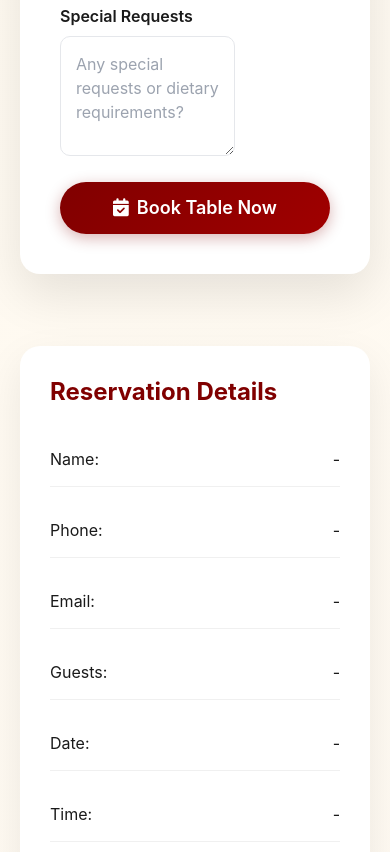
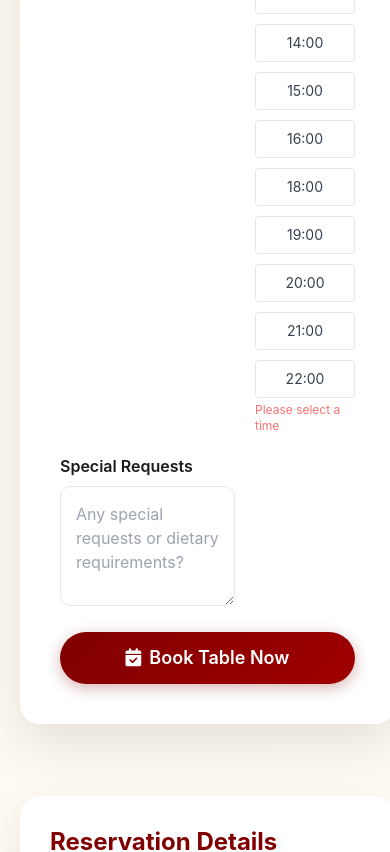
Before and after one commit to anass246/project.resto, a Next.js app in the folder myshop-frontend/: page / in a window 390 px wide. Shown: the part 4780-5632 px from the top of the page. Built offline with nearby package versions, Linux system fonts and the light colour scheme.

Commit message:
Fix console error

```diff
--- a/myshop-frontend/app/components/BookaTable.tsx
+++ b/myshop-frontend/app/components/BookaTable.tsx
@@ -1,4 +1,82 @@
+"use client";
+import { useState } from 'react';
+
 export default function BookATable() {
+  // 1. State for Form Data
+  const [formData, setFormData] = useState({
+    name: '',
+    phone: '',
+    email: '',
+    guests: '',
+    date: '',
+    time: '',
+    special_requests: ''
+  });
+
+  // 2. State for UI (Loading, Messages, Status)
+  const [loading, setLoading] = useState(false);
+  const [message, setMessage] = useState({ type: '', text: '' });
+  const [bookingStatus, setBookingStatus] = useState('Pending');
+
+  // 3. Time Slots Data (توليد الأوقات ديناميكيا)
+  const timeSlots = [
+    "12:00", "13:00", "14:00", "15:00", "16:00",
+    "18:00", "19:00", "20:00", "21:00", "22:00"
+  ];
+
+  // 4. Handle Input Change
+  const handleChange = (e: any) => {
+    const { id, value } = e.target;
+    // كانحيدو "booking-" من id باش نلقاو السمية ف state
+    const fieldName = id.replace('booking-', '').replace('requests', 'special_requests');
+
+    setFormData(prev => ({
+      ...prev,
+      [fieldName]: value
+    }));
+  };
+
+  // 5. Handle Time Selection
+  const handleTimeSelect = (time: string) => {
+    setFormData(prev => ({ ...prev, time: time }));
+  };
+
+  // 6. Handle Submit (Sending to Laravel)
+  const handleSubmit = async (e: any) => {
+    e.preventDefault();
+    setLoading(true);
+    setMessage({ type: '', text: '' });
+
+    try {
+      const response = await fetch('http://127.0.0.1:8000/api/reservations', {
+        method: 'POST',
+        headers: {
+          'Content-Type': 'application/json',
+          'Accept': 'application/json'
+        },
+        body: JSON.stringify(formData),
+      });
+
+      const data = await response.json();
+
+      if (response.ok) {
+        // ✅ Success
+        setMessage({ type: 'success', text: '🎉 Table reserved successfully!' });
+        setBookingStatus('Confirmed');
+        // Optional: Reset form
+        // setFormData({ name: '', phone: '', email: '', guests: '', date: '', time: '', special_requests: '' });
+      } else {
+        // ❌ Error
+        setMessage({ type: 'error', text: '❌ Failed to book. Please check fields.' });
+        console.log(data); // دير log عادية باش ماتحبسش ليك ليكران
+      }
+    } catch (error) {
+      setMessage({ type: 'error', text: '❌ Server connection error' });
+    } finally {
+      setLoading(false);
+    }
+  };
+
   return (
     <>
       <section id="booking" className="section-padding booking-section">
@@ -17,7 +95,15 @@ export default function BookATable() {
                   <h3 className="text-2xl font-bold text-[#800000] mb-6">
                     Make a Reservation
                   </h3>
-                  <form id="booking-form">
+
+                  {/* Show Message if exists */}
+                  {message.text && (
+                    <div className={`p-4 mb-4 rounded text-center font-bold ${message.type === 'success' ? 'bg-green-100 text-green-700' : 'bg-red-100 text-red-700'}`}>
+                      {message.text}
+                    </div>
+                  )}
+
+                  <form id="booking-form" onSubmit={handleSubmit}>
                     <div className="booking-form">
                       <div className="form-group">
                         <label className="form-label">Full Name</label>
@@ -26,6 +112,8 @@ export default function BookATable() {
                           className="form-input"
                           placeholder="Enter your full name"
                           id="booking-name"
+                          value={formData.name}
+                          onChange={handleChange}
                           required
                         />
                       </div>
@@ -36,6 +124,8 @@ export default function BookATable() {
                           className="form-input"
                           placeholder="Enter your phone number"
                           id="booking-phone"
+                          value={formData.phone}
+                          onChange={handleChange}
                           required
                         />
                       </div>
@@ -46,6 +136,8 @@ export default function BookATable() {
                           className="form-input"
                           placeholder="Enter your email"
                           id="booking-email"
+                          value={formData.email}
+                          onChange={handleChange}
                           required
                         />
                       </div>
@@ -54,6 +146,8 @@ export default function BookATable() {
                         <select
                           className="form-select"
                           id="booking-guests"
+                          value={formData.guests}
+                          onChange={handleChange}
                           required
                         >
                           <option value="">Select number of guests</option>
@@ -73,16 +167,41 @@ export default function BookATable() {
                           type="date"
                           className="form-input"
                           id="booking-date"
+                          value={formData.date}
+                          onChange={handleChange}
                           required
                         />
                       </div>
+
+                      {/* Dynamic Time Slots */}
                       <div className="form-group">
                         <label className="form-label">Time</label>
-                        <div className="time-slots" id="time-slots">
-                          {/* Time slots will be generated dynamically */}
+                        <div className="time-slots grid grid-cols-5 gap-2" id="time-slots">
+                           {timeSlots.map((slot) => (
+                             <button
+                               key={slot}
+                               type="button"
+                               onClick={() => handleTimeSelect(slot)}
+                               className={`p-2 rounded border text-sm transition-all ${
+                                 formData.time === slot
+                                 ? 'bg-[#800000] text-white border-[#800000]'
+                                 : 'bg-white text-gray-700 hover:border-[#800000]'
+                               }`}
+                             >
+                               {slot}
+                             </button>
+                           ))}
                         </div>
-                        <input type="hidden" id="booking-time" required />
+                        {/* Hidden input to store selected time for validation */}
+                        <input
+                            type="hidden"
+                            id="booking-time"
+                            value={formData.time}
+                            required
+                        />
+                        {!formData.time && <p className="text-xs text-red-400 mt-1">Please select a time</p>}
                       </div>
+
                       <div className="form-group">
                         <label className="form-label">Special Requests</label>
                         <textarea
@@ -90,23 +209,32 @@ export default function BookATable() {
                           placeholder="Any special requests or dietary requirements?"
                           id="booking-requests"
                           rows={3}
-                          defaultValue={""}
+                          value={formData.special_requests}
+                          onChange={handleChange}
                         />
                       </div>
                       <div className="form-group">
                         <button
                           type="submit"
-                          className="btn-primary w-full py-4 text-lg"
+                          disabled={loading}
+                          className="btn-primary w-full py-4 text-lg disabled:opacity-70"
                         >
-                          <i className="fas fa-calendar-check mr-2" />
-                          Book Table Now
+                          {loading ? (
+                            <span>Processing...</span>
+                          ) : (
+                            <>
+                              <i className="fas fa-calendar-check mr-2" />
+                              Book Table Now
+                            </>
+                          )}
                         </button>
                       </div>
                     </div>
                   </form>
                 </div>
               </div>
-              {/* Booking Summary */}
+
+              {/* Booking Summary (Linked to State) */}
               <div>
                 <div className="booking-summary">
                   <h3 className="text-2xl font-bold text-[#800000] mb-6">
@@ -115,31 +243,33 @@ export default function BookATable() {
                   <div className="space-y-4">
                     <div className="summary-item">
                       <span>Name:</span>
-                      <span id="summary-name">-</span>
+                      <span id="summary-name" className="font-bold">{formData.name || '-'}</span>
                     </div>
                     <div className="summary-item">
                       <span>Phone:</span>
-                      <span id="summary-phone">-</span>
+                      <span id="summary-phone" className="font-bold">{formData.phone || '-'}</span>
                     </div>
                     <div className="summary-item">
                       <span>Email:</span>
-                      <span id="summary-email">-</span>
+                      <span id="summary-email" className="font-bold break-all">{formData.email || '-'}</span>
                     </div>
                     <div className="summary-item">
                       <span>Guests:</span>
-                      <span id="summary-guests">-</span>
+                      <span id="summary-guests" className="font-bold">{formData.guests ? `${formData.guests} People` : '-'}</span>
                     </div>
                     <div className="summary-item">
                       <span>Date:</span>
-                      <span id="summary-date">-</span>
+                      <span id="summary-date" className="font-bold">{formData.date || '-'}</span>
                     </div>
                     <div className="summary-item">
                       <span>Time:</span>
-                      <span id="summary-time">-</span>
+                      <span id="summary-time" className="font-bold">{formData.time || '-'}</span>
                     </div>
                     <div className="summary-item">
                       <span>Status:</span>
-                      <span className="text-[#d4af37] font-bold">Pending</span>
+                      <span className={`font-bold ${bookingStatus === 'Confirmed' ? 'text-green-600' : 'text-[#d4af37]'}`}>
+                        {bookingStatus}
+                      </span>
                     </div>
                   </div>
                   <div className="mt-8 p-4 bg-[#fffaf0] rounded-lg">
--- a/myshop-frontend/app/components/Specialties.tsx
+++ b/myshop-frontend/app/components/Specialties.tsx
@@ -89,7 +89,7 @@ export default function Specialties() {
             </div>
           </div>
           <div className="text-center mt-12">
-            <a href="/menu" className="btn-primary text-lg py-4 px-8">
+            <a href="/login" className="btn-primary text-lg py-4 px-8">
               View Full Menu <i className="fas fa-arrow-right ml-2" />
             </a>
           </div>
--- a/myshop-frontend/app/login/page.tsx
+++ b/myshop-frontend/app/login/page.tsx
@@ -1,10 +1,12 @@
 "use client";
 import { useState } from 'react';
 import Link from 'next/link';
+import { useRouter } from 'next/navigation'; // ✅ زدنا هادي للتحويل
 import Header from '../components/Header';
 import Footer from '../components/Footer';
 
 export default function LoginPage() {
+    const router = useRouter(); // ✅ تفعيل Router
     const [formData, setFormData] = useState({
         email: '',
         password: ''
@@ -37,7 +39,8 @@ export default function LoginPage() {
         return newErrors;
     };
 
-    const handleSubmit = (e: any) => {
+    // 👇👇 هنا فين درنا التعديل باش نربطوه مع Laravel Login 👇👇
+    const handleSubmit = async (e: any) => {
         e.preventDefault();
         setLoading(true);
         setMessage('');
@@ -49,26 +52,45 @@ export default function LoginPage() {
             return;
         }
 
-        // Simulation Mode
-        setTimeout(() => {
-            setMessage('🎉 Login successful! Welcome back! (Simulation)');
+        try {
+            // الاتصال بالباكاند الحقيقي
+            const response = await fetch('http://127.0.0.1:8000/api/login', {
+                method: 'POST',
+                headers: {
+                    'Content-Type': 'application/json',
+                    'Accept': 'application/json'
+                },
+                body: JSON.stringify(formData),
+            });
 
-            // Store dummy token
-            localStorage.setItem('auth_token', 'fake-jwt-token-123456');
-            localStorage.setItem('user', JSON.stringify({
-                name: 'Demo User',
-                email: formData.email
-            }));
+            const data = await response.json();
 
-            // Redirect
-            setTimeout(() => {
-                window.location.href = '/menu';
-            }, 1500);
+            if (response.ok) {
+                // ✅ نجح الدخول
+                setMessage('🎉 Login successful! Welcome back!');
 
-        }, 1500);
+                // تخزين التوكن والمعلومات الحقيقية
+                if (data.token) localStorage.setItem('auth_token', data.token);
+                if (data.user) localStorage.setItem('user', JSON.stringify(data.user));
+
+                // التوجيه للصفحة الرئيسية (أو /menu إلا بغيتي)
+                setTimeout(() => {
+                    router.push('/');
+                }, 1000);
+
+            } else {
+                // ❌ فشل الدخول (المودباس غلط أو الإيميل مكاينش)
+                setMessage('❌ ' + (data.message || 'Invalid credentials'));
+            }
+        } catch (error) {
+            console.error(error);
+            setMessage('❌ Connection error. Is Backend running?');
+        } finally {
+            setLoading(false);
+        }
     };
 
-    // Demo login for testing
+    // Demo login (خليناها للتجربة إلا بغيتي)
     const handleDemoLogin = () => {
         setFormData({
             email: 'demo@restaurant.com',
--- a/myshop-frontend/app/signup/page.tsx
+++ b/myshop-frontend/app/signup/page.tsx
@@ -1,10 +1,12 @@
 "use client";
 import { useState } from 'react';
 import Link from 'next/link';
+import { useRouter } from 'next/navigation'; // ✅ زدنا هادي باش نديرو Redirection نقية
 import Header from '../components/Header';
 import Footer from '../components/Footer';
 
 export default function SignupPage() {
+    const router = useRouter(); // ✅ تفعيل Router
     const [formData, setFormData] = useState({
         name: '',
         email: '',
@@ -50,11 +52,13 @@ export default function SignupPage() {
         return newErrors;
     };
 
-    const handleSubmit = (e: any) => {
+    // 👇👇 هنا فين درنا التعديل الحقيقي 👇👇
+    const handleSubmit = async (e: any) => {
         e.preventDefault();
         setLoading(true);
         setMessage('');
 
+        // 1. التحقق من الفورم قبل ما نصيفطوه
         const validationErrors = validateForm();
         if (Object.keys(validationErrors).length > 0) {
             setErrors(validationErrors);
@@ -62,22 +66,50 @@ export default function SignupPage() {
             return;
         }
 
-        // Simulation Mode
-        setTimeout(() => {
-            console.log('Form Submitted with Data:', formData);
+        try {
+            // 2. إرسال البيانات للباكاند الحقيقي
+            const response = await fetch('http://127.0.0.1:8000/api/register', {
+                method: 'POST',
+                headers: {
+                    'Content-Type': 'application/json',
+                    'Accept': 'application/json'
+                },
+                body: JSON.stringify(formData),
+            });
 
-            setMessage('🎉 Account created successfully! (Simulation Mode)');
-            // Store dummy token
-            localStorage.setItem('auth_token', 'simulation_token_123');
-            localStorage.setItem('user', JSON.stringify({
-                name: formData.name,
-                email: formData.email
-            }));
+            const data = await response.json();
 
-            // Redirect after delay
-            setTimeout(() => window.location.href = '/login', 1500);
+            // 3. معالجة الجواب
+            if (response.ok) {
+                // ✅ نجح التسجيل
+                setMessage('🎉 Account created successfully! Redirecting to login...');
 
-        }, 2000);
+                // نخبيو التوكن (اختياري، حيت غيمشي يدير Login)
+                if (data.token) localStorage.setItem('auth_token', data.token);
+
+                // ✅ ديه لصفحة Login ديريكت
+                setTimeout(() => router.push('/login'), 1500);
+
+            } else {
+                // ❌ كاين شي مشكل (بحال الإيميل معاود)
+                if (data.errors) {
+                    // تحويل أخطاء Laravel (Array) لأخطاء الفورم ديالنا
+                    const backendErrors: any = {};
+                    Object.keys(data.errors).forEach((key) => {
+                        backendErrors[key] = data.errors[key][0];
+                    });
+                    setErrors(backendErrors);
+                    setMessage('❌ Please fix the errors below.');
+                } else {
+                    setMessage(`❌ ${data.message || 'Registration failed'}`);
+                }
+            }
+        } catch (error) {
+            console.error(error);
+            setMessage('❌ Server Error: Cannot connect to Backend');
+        } finally {
+            setLoading(false);
+        }
     };
 
     return (
--- a/myshop-frontend/package.json
+++ b/myshop-frontend/package.json
@@ -9,6 +9,7 @@
     "lint": "eslint"
   },
   "dependencies": {
+    "lucide-react": "^0.562.0",
     "next": "16.0.10",
     "react": "19.2.1",
     "react-dom": "19.2.1"
```
Also changed, not shown: myshop-frontend/app/components/menu/Header.tsx (+0 -17 lines), 1 other file (tests, documents, lock files or other folders).
